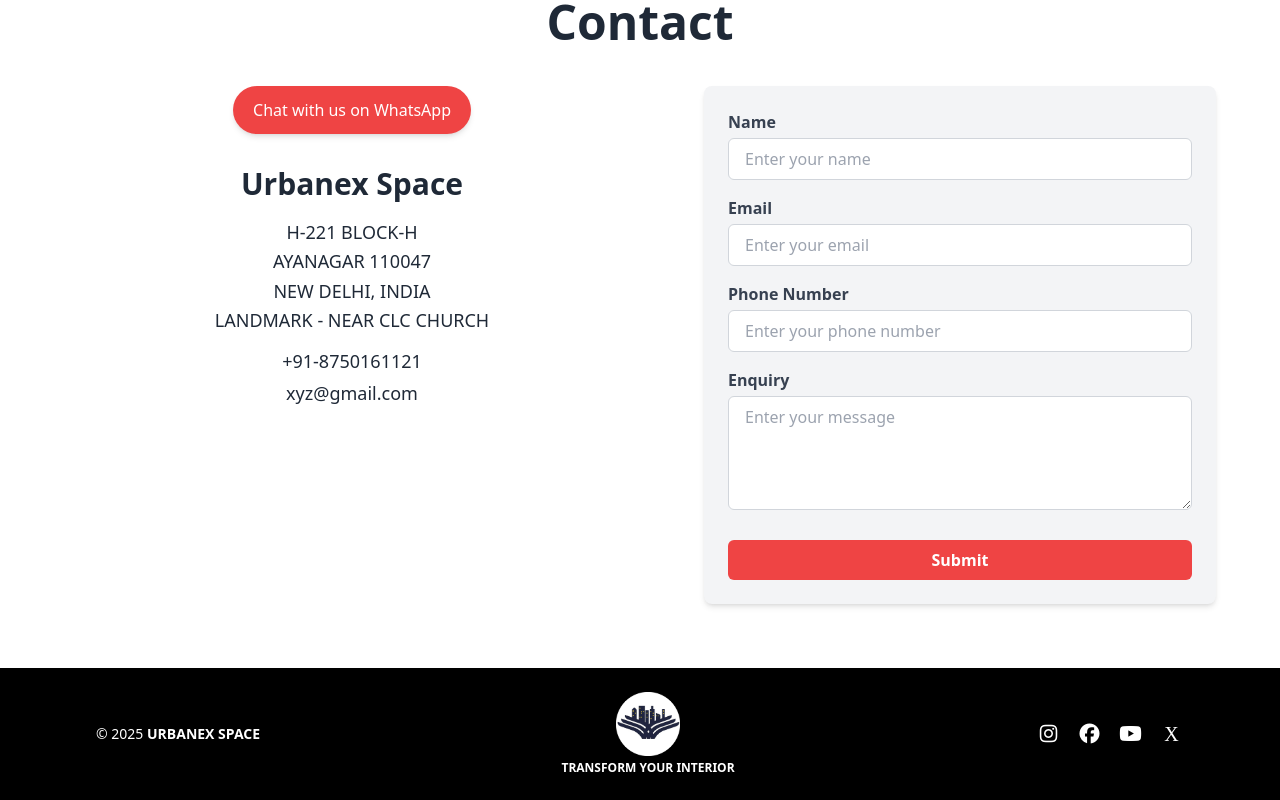
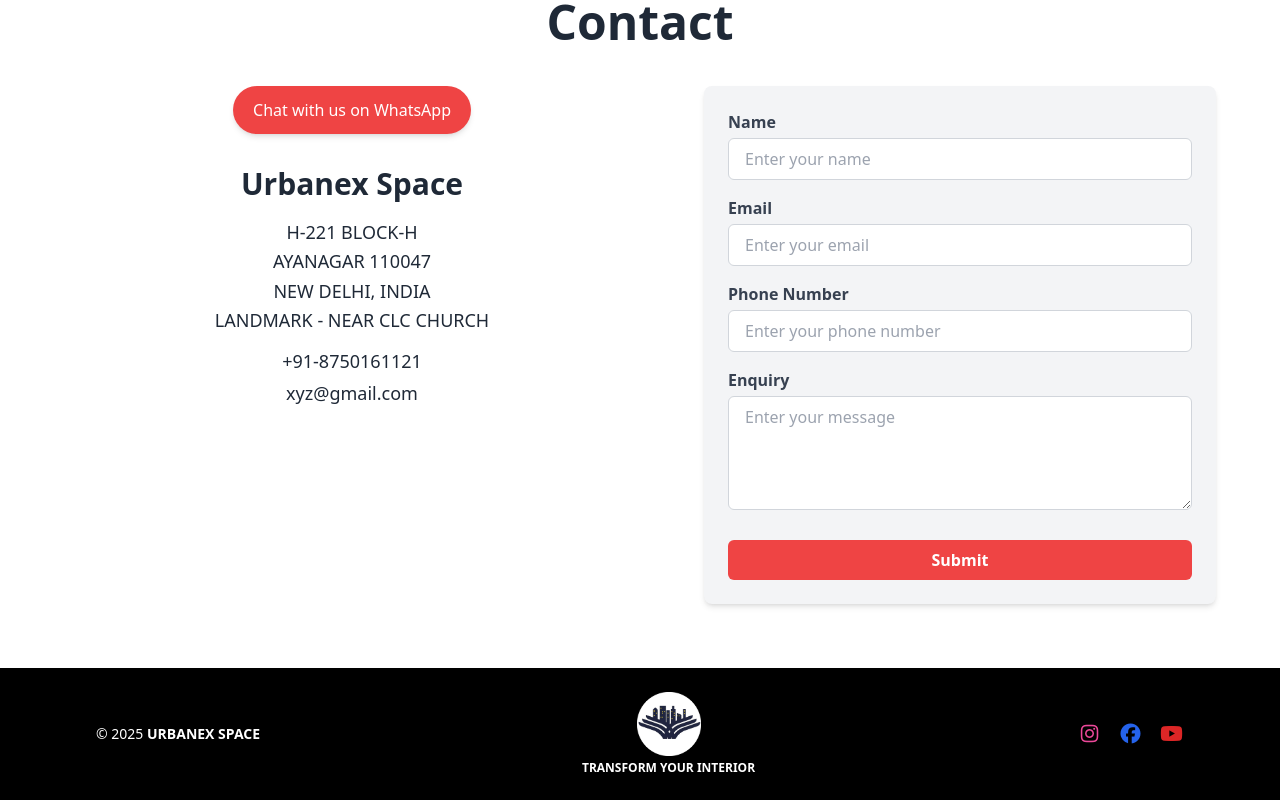
Before and after one commit to hp1430/urbanexspace, a React (Vite) app: page / in a window 1280 px wide. Shown: the part 8302-9102 px from the top of the page. Built offline with nearby package versions, Linux system fonts and the light colour scheme.

Commit message:
added coloured icons in footer

```diff
--- a/src/components/molecules/Footer/Footer.jsx
+++ b/src/components/molecules/Footer/Footer.jsx
@@ -23,17 +23,17 @@
       {/* Right: Social Media Icons */}
       <div className="flex space-x-4 text-white text-xl mr-20">
         <a href="#" target="_blank" rel="noopener noreferrer">
-          <i className="fab fa-instagram hover:text-gray-400" />
+          <i className="fab fa-instagram text-pink-500 hover:text-gray-400" />
         </a>
         <a href="#" target="_blank" rel="noopener noreferrer">
-          <i className="fab fa-facebook hover:text-gray-400" />
+          <i className="fab fa-facebook text-blue-600 hover:text-gray-400" />
         </a>
         <a href="#" target="_blank" rel="noopener noreferrer">
-          <i className="fab fa-youtube hover:text-gray-400" />
+          <i className="fab fa-youtube text-red-600 hover:text-gray-400" />
         </a>
-        <a href="#" target="_blank" rel="noopener noreferrer">
+        {/*<a href="#" target="_blank" rel="noopener noreferrer">
           <i className="fab fa-x hover:text-gray-400" />
-        </a>
+        </a>*/}
       </div>
     </footer>
   );
```
